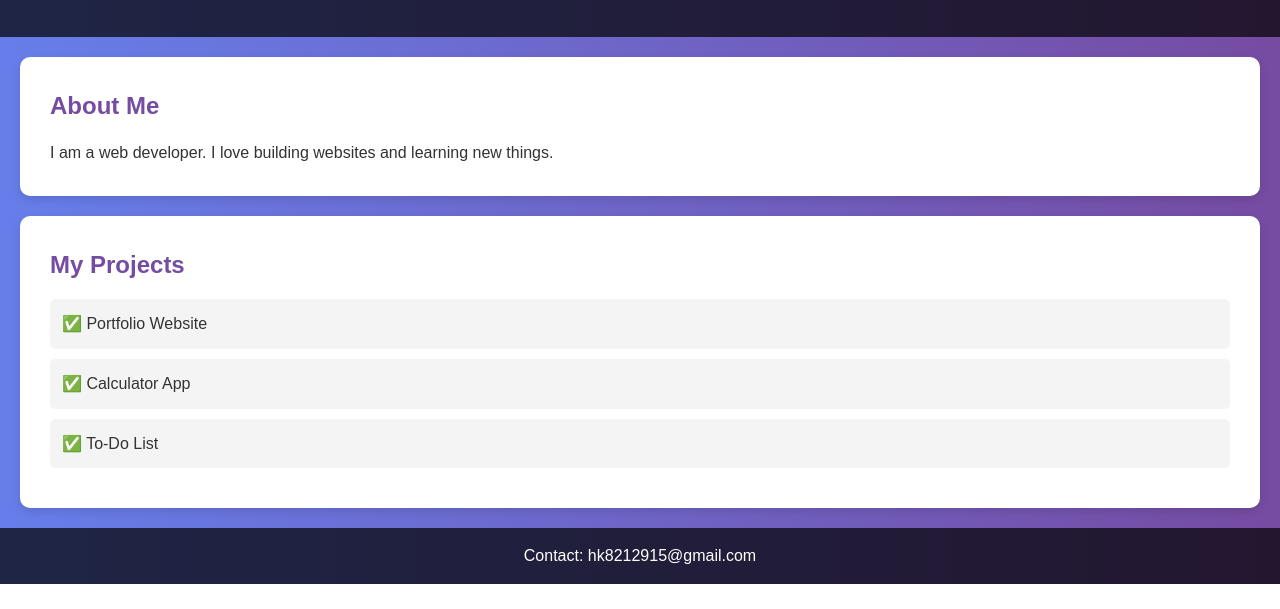
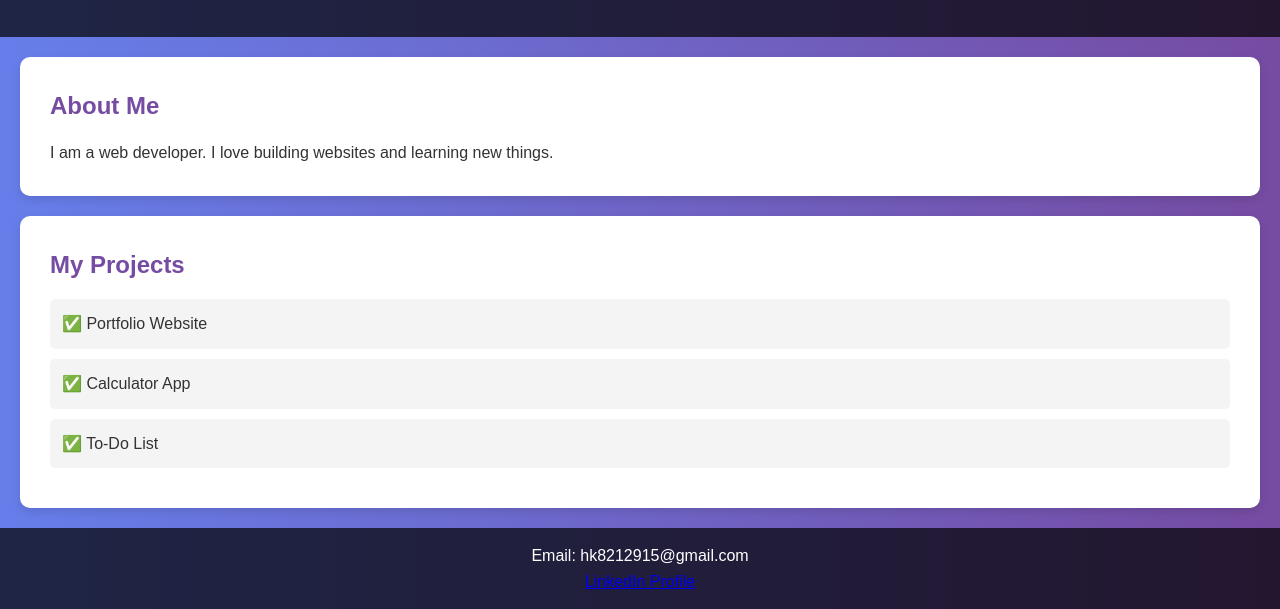
Before and after one commit to nawabxadi/portfolio-, a plain HTML site: page index.html in a window 1280 px wide. Shown: the part 316-925 px from the top of the page. Before the commit the page ends 900 px from the top, so only its background shows below. Drawn offline with Linux system fonts and the light colour scheme.

Commit message:
Update index.html

```diff
--- a/index.html
+++ b/index.html
@@ -36,7 +36,10 @@
   </section>
 
   <footer>
-    <p>Contact: hk8212915@gmail.com</p>
+    <p>Email: hk8212915@gmail.com</p>
+    <a href="https://www.linkedin.com/in/muneebanawab" target="_blank" class="btn">
+    LinkedIn Profile
+</a>
   </footer>
 </body>
 </html>
```
